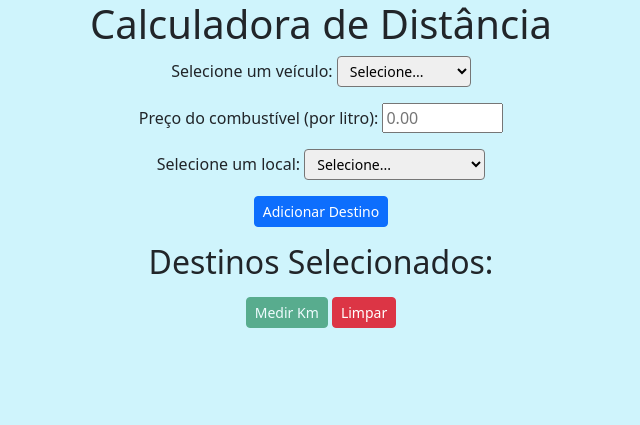
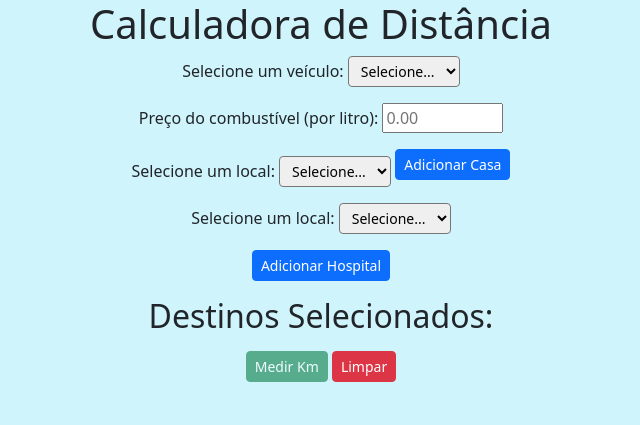
Before and after one commit to AllanSantos-DV/Calculadora-Km, a plain HTML site: page index.html in a window 1280 px wide. Shown: the whole page, without its empty margins (319-959 px from the left). Drawn offline with nearby package versions, Linux system fonts and the light colour scheme.

Commit message:
Update index.html
Adicionado select separando as coordenadas de Casa e Hospitais.

```diff
--- a/index.html
+++ b/index.html
@@ -20,12 +20,19 @@
     <label for="precoCombustivel">Preço do combustível (por litro):</label>
     <input type="number" id="precoCombustivel" class="input-group-sm col-3 mb-3" placeholder="0.00"><br>
 
-    <label for="local">Selecione um local:</label>
-    <select id="local" class="form-control-sm mb-3">
+    <label for="localCasa">Selecione um local:</label>
+    <select id="localCasa" class="form-control-sm mb-3">
+      <option value="">Selecione...</option>
+    </select>
+
+    <button id="btnAdicionarCasa" class="btn btn-sm btn-primary mb-3">Adicionar Casa</button><br>
+
+    <label for="localHospital">Selecione um local:</label>
+    <select id="localHospital" class="form-control-sm mb-3">
       <option value="">Selecione...</option>
     </select><br>
 
-    <button id="btnAdicionarDestino" class="btn btn-sm btn-primary mb-3">Adicionar Destino</button>
+    <button id="btnAdicionarHospital" class="btn btn-sm btn-primary mb-3">Adicionar Hospital</button>
 
     <div id="destinosSelecionados">
       <h2>Destinos Selecionados:</h2>
@@ -46,6 +53,4 @@
     integrity="sha384-geWF76RCwLtnZ8qwWowPQNguL3RmwHVBC9FhGdlKrxdiJJigb/j/68SIy3Te4Bkz"
     crossorigin="anonymous"></script>
 </body>
-
-
 </html>
```
